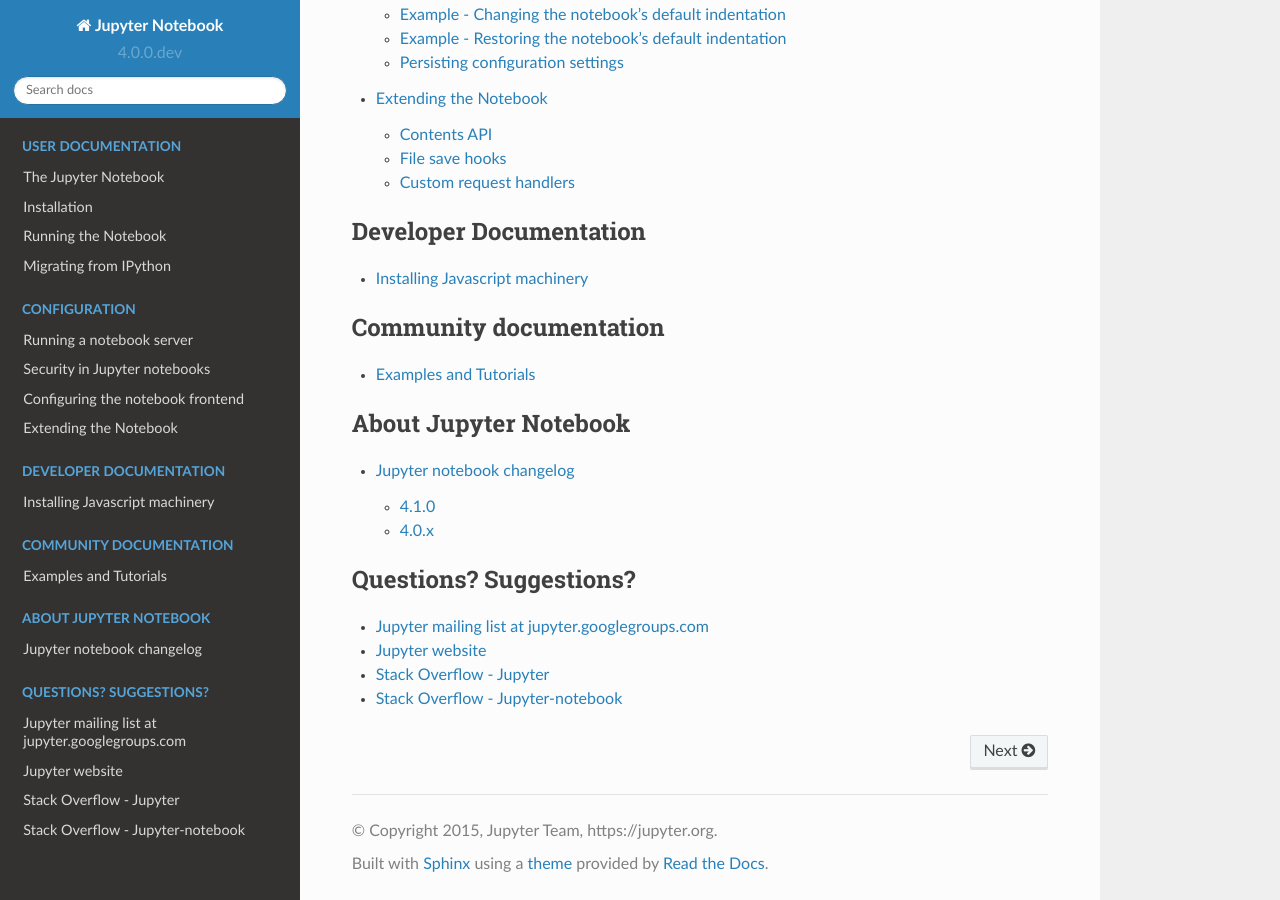
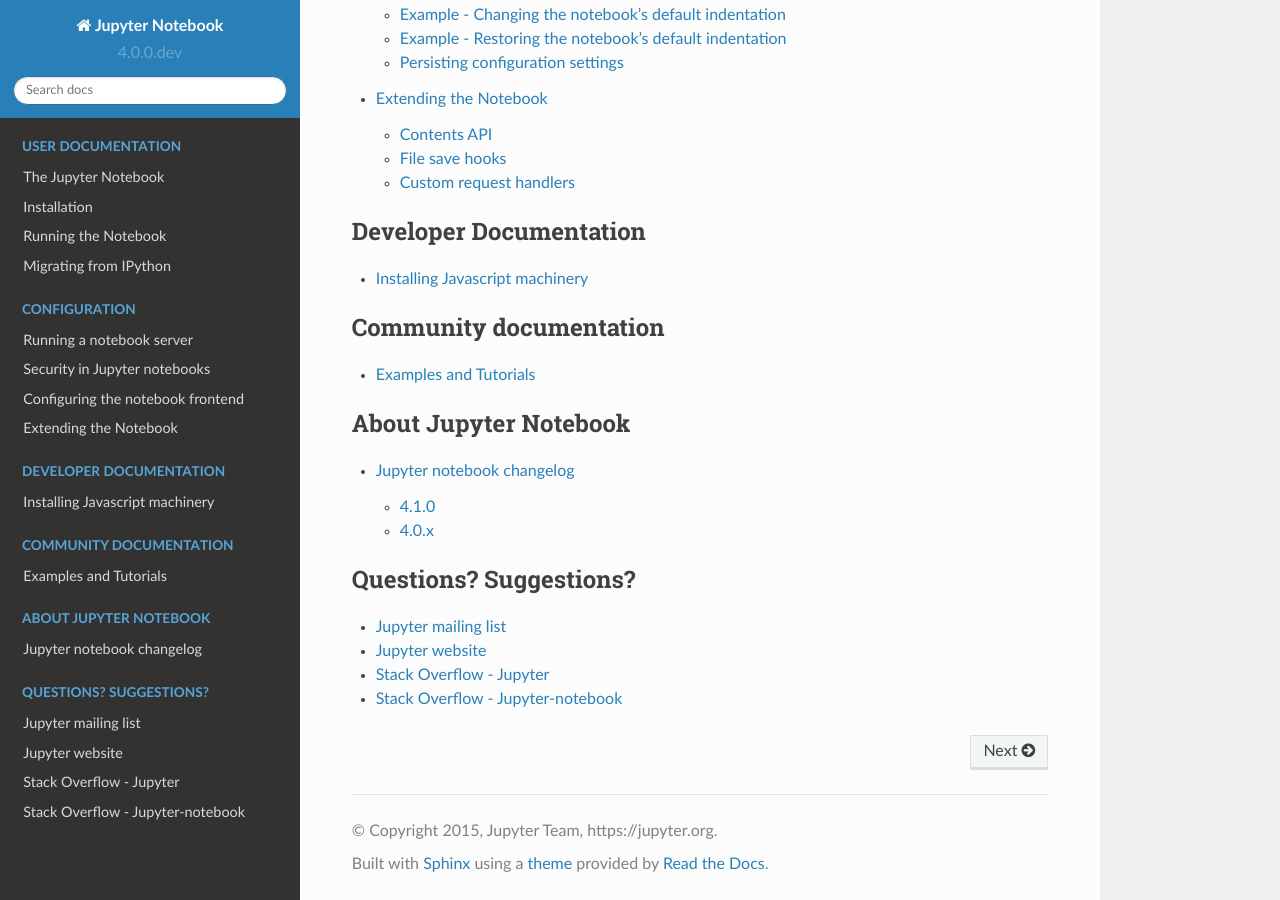
Before and after one commit to jupyter/nbclassic, a Sphinx documentation site: the page built from docs/source/index.rst, in a window 1280 px wide and 900 px high, scrolled down 745 px. Built offline with Sphinx 7.4.7 and the Read the Docs theme 2.0.0, drawn with Linux system fonts in a browser that asks for light colours; pages that are not in the unit, such as notebooks, are missing from menus.

Commit message:
Correct google group link

```diff
--- a/docs/source/index.rst
+++ b/docs/source/index.rst
@@ -43,7 +43,7 @@
    :maxdepth: 1
    :caption: Questions? Suggestions?
 
-   Jupyter mailing list at jupyter.googlegroups.com <https://jupyter.googlegroups.com>
+   Jupyter mailing list <https://groups.google.com/forum/#!forum/jupyter>
    Jupyter website <https://jupyter.org>
    Stack Overflow - Jupyter <https://stackoverflow.com/questions/tagged/jupyter>
    Stack Overflow - Jupyter-notebook <https://stackoverflow.com/questions/tagged/jupyter-notebook>
```
